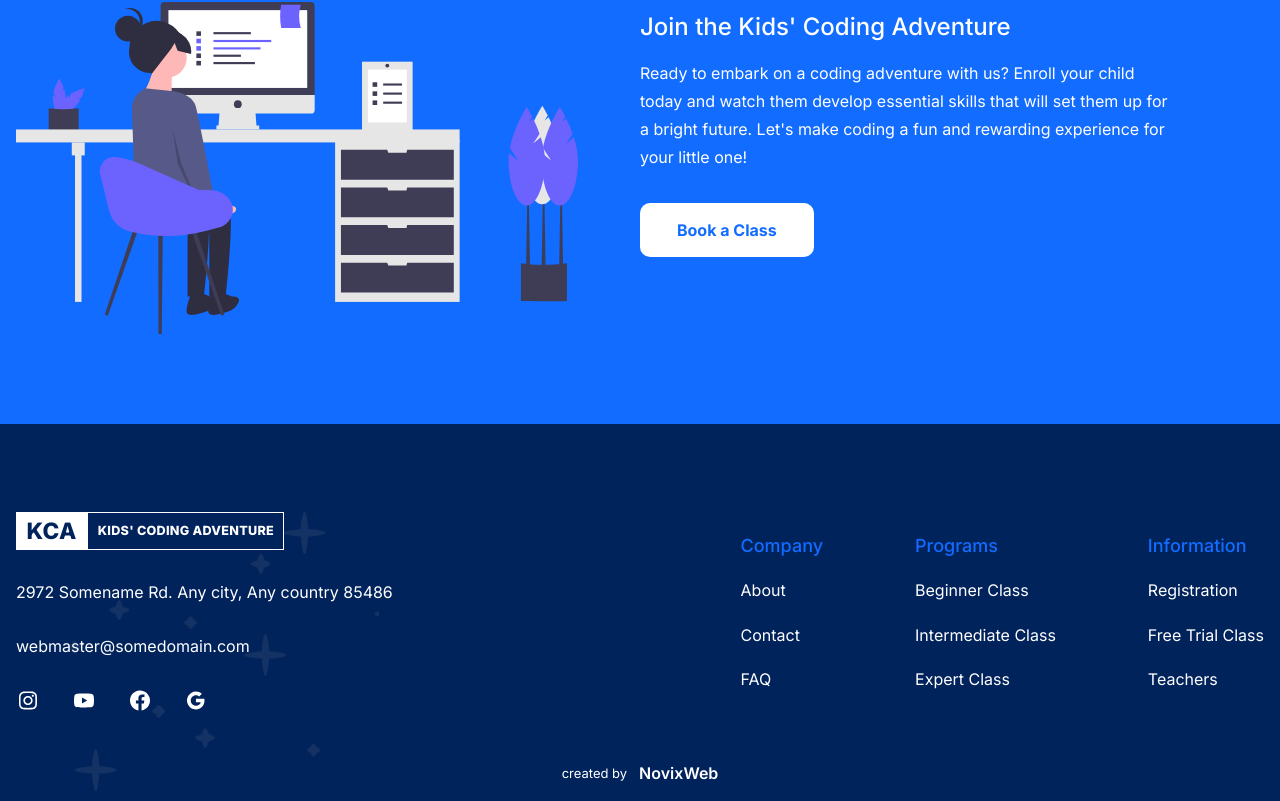
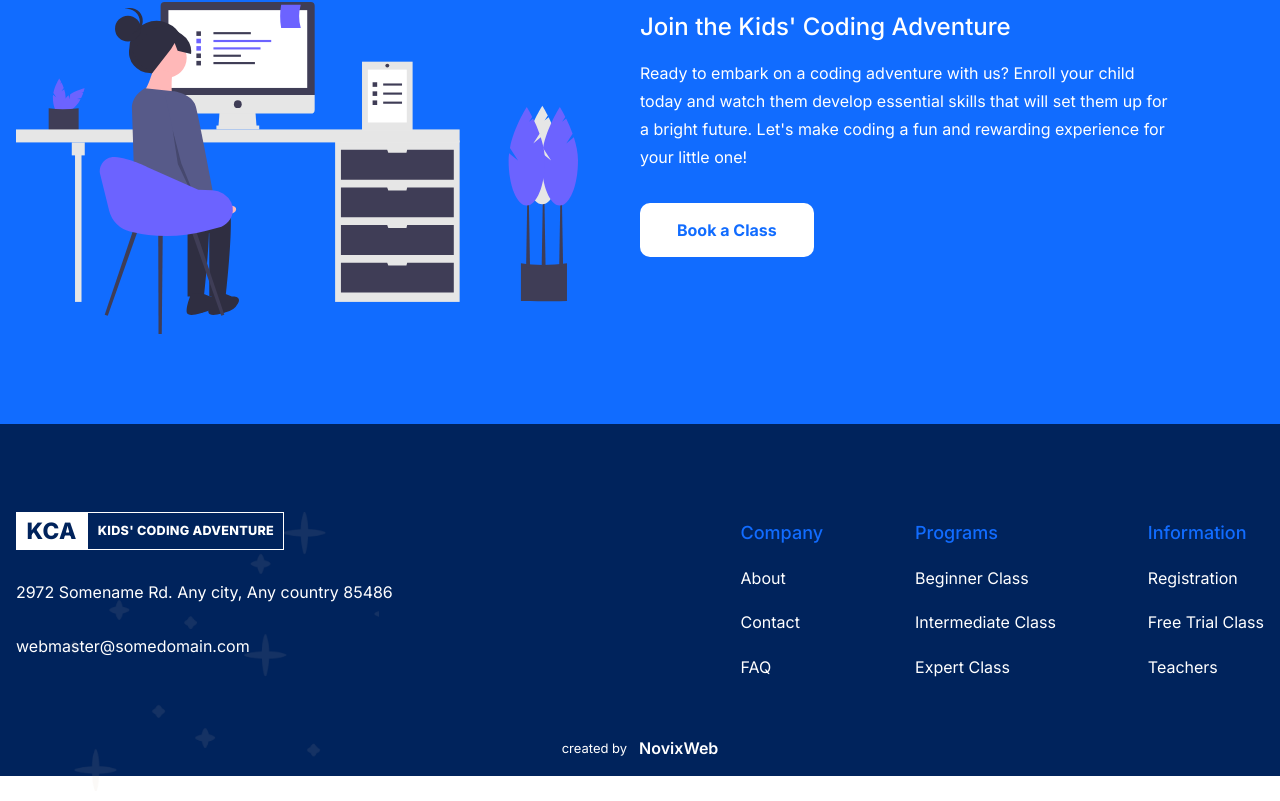
Before and after one commit to TatianaNovitskaya/coding-kid, a Next.js app: page / in a window 1280 px wide. Shown: the part 3253-4054 px from the top of the page. Built offline with nearby package versions, Linux system fonts and the light colour scheme.

Commit message:
removed social media links

```diff
--- a/src/components/Footer.js
+++ b/src/components/Footer.js
@@ -21,20 +21,6 @@ export default function Footer() {
                                     <Link href={"mailto:webmaster@somedomain.com"}
                                           className={"mt-[1.88rem] block"}>webmaster@somedomain.com</Link>
                                 </address>
-                            </div>
-                            <div className="flex items-center">
-                                <Link href={"https://www.instagram.com/"}  className={"mr-[2rem]"}>
-                                    <Image src={"/svg/instagram.svg"} alt={"instagram"} width={24} height={24}/>
-                                </Link>
-                                <Link href={"https://www.youtube.com/"} className={"mr-[2rem]"}>
-                                    <Image src={"/svg/youtube.svg"} alt={"youtube"} width={24} height={24}/>
-                                </Link>
-                                <Link href={"https://www.facebook.com/"} className={"mr-[2rem]"}>
-                                    <Image src={"/svg/facebook.svg"} alt={"facebook"} width={24} height={24}/>
-                                </Link>
-                                <Link href={"https://www.google.com/"}>
-                                    <Image src={"/svg/google.svg"} alt={"google"} width={24} height={24}/>
-                                </Link>
                             </div>
                         </div>
                         <nav className={"hidden lg:block"}>
```
